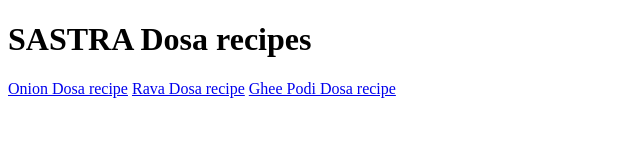
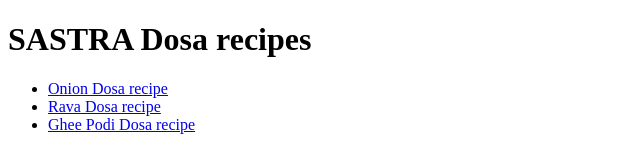
Before and after one commit to Jagadeeshwaran07/sastra-recipes, a plain HTML site: page index.html in a window 1280 px wide. Shown: the whole page, without its empty margins (0-640 px from the left). Drawn offline with Linux system fonts and the light colour scheme.

Commit message:
modified index html and corrected onion dosa image

```diff
--- a/index.html
+++ b/index.html
@@ -8,10 +8,11 @@
 </head>
 <body>
     <h1>SASTRA Dosa recipes</h1>
-
-    <a href="./menu/oniondosa.html">Onion Dosa recipe</a>
-    <a href="./menu/ravadosa.html">Rava Dosa recipe</a>
-    <a href="./menu/gheepodidosa.html">Ghee Podi Dosa recipe</a>
+   <ul>
+    <li><a href="./menu/oniondosa.html">Onion Dosa recipe</a></li>
+    <li><a href="./menu/ravadosa.html">Rava Dosa recipe</a></li>
+    <li><a href="./menu/gheepodidosa.html">Ghee Podi Dosa recipe</a></li>
+   </ul>
 
 </body>
 </html>
```
Also changed, not shown: menu/oniondosa.html (+2 -1 lines).
